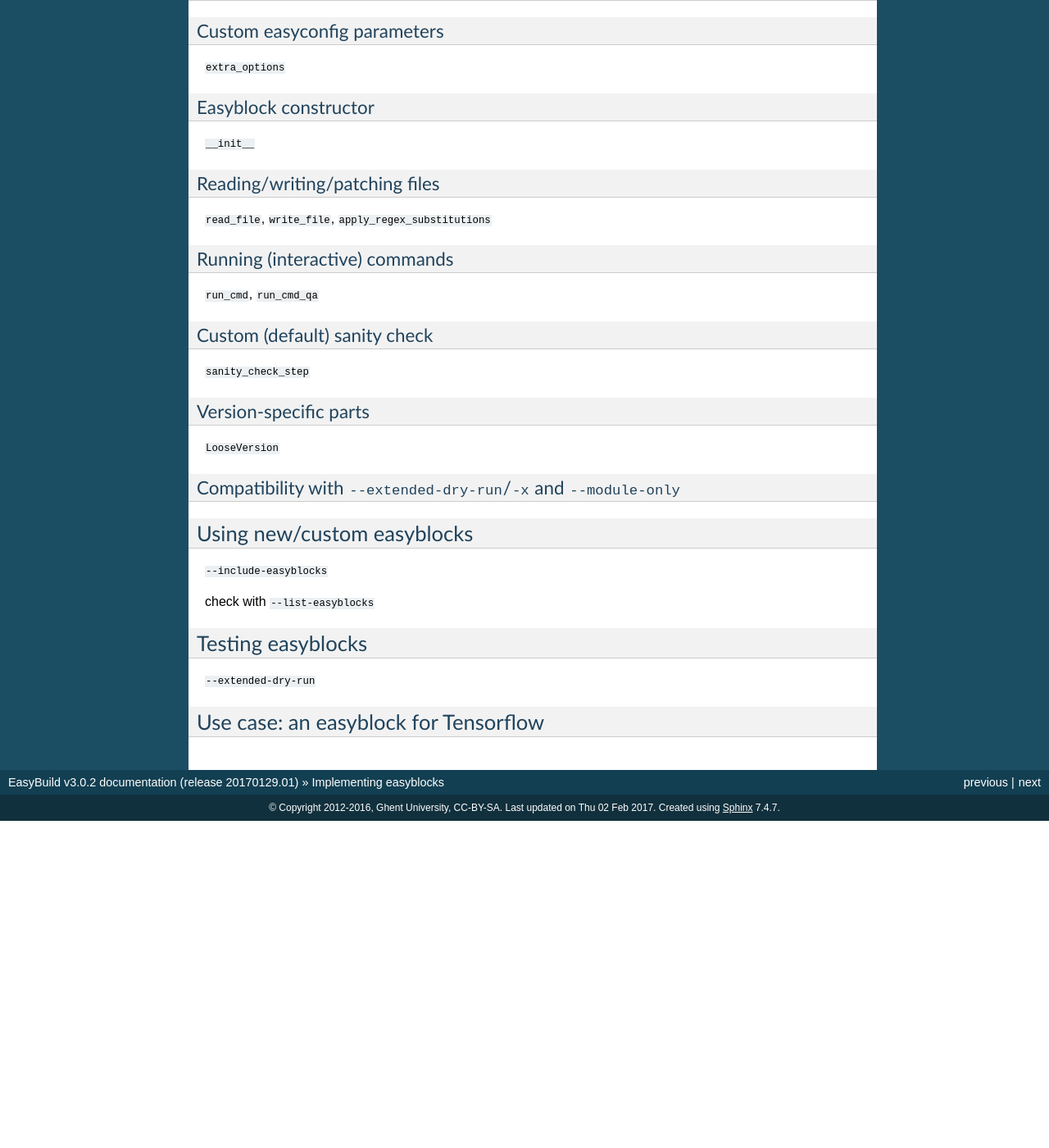
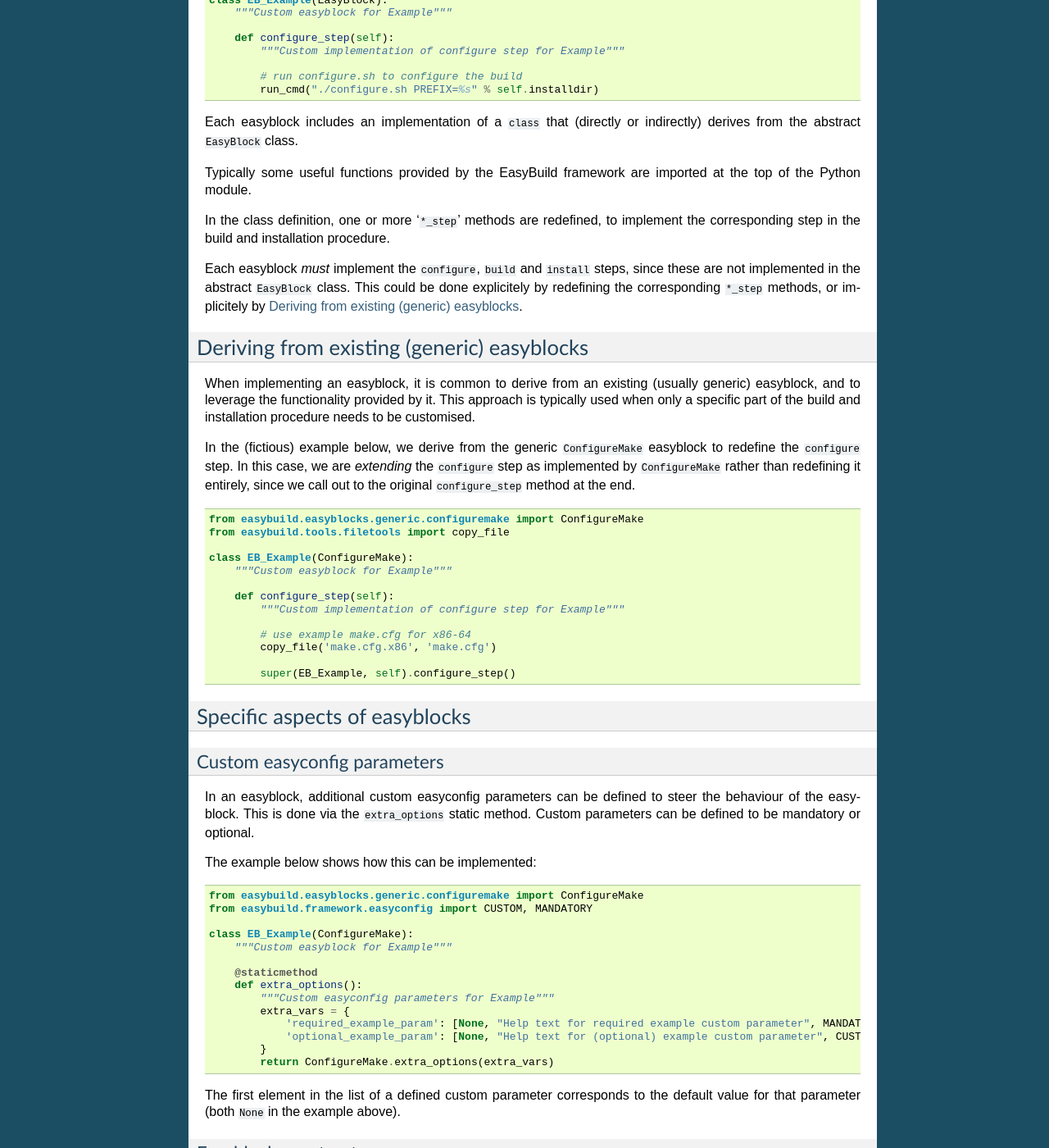
Before and after one commit to easybuilders/easybuild, a Sphinx documentation site: the page built from docs/Implementing-easyblocks.rst, in a window 1280 px wide and 1400 px high, scrolled down 3637 px. Shown: the whole window at 82% size. Built offline with Sphinx 7.4.7, drawn with Linux system fonts in a browser that asks for light colours; before the commit the page ends 4638 px from its top, so only the background shows below that; some of the changed text lies outside the part shown.

Commit message:
more sections in implementing easyblocks docs

```diff
--- a/docs/Implementing-easyblocks.rst
+++ b/docs/Implementing-easyblocks.rst
@@ -134,6 +134,7 @@ Module name/location
 ~~~~~~~~~~~~~~~~~~~~
 
 The *name* of the Python module file is directly related to the name of Python class (i.e., the actual easyblock) that it provides.
+
 It should:
 
 * *not* include the ``EB_`` prefix of the class name for software-specific easyblocks
@@ -176,13 +177,64 @@ see :ref:`include_easyblocks` for more information.
 Structure of an easyblock
 -------------------------
 
+The example below shows the overal structure of an easyblock:
+
+.. code:: python
+
+    from easybuild.framework.easyblock import EasyBlock
+    from easybuild.tools.filetools import run_cmd
+
+    class EB_Example(EasyBlock):
+        """Custom easyblock for Example"""
+
+        def configure_step(self):
+            """Custom implementation of configure step for Example"""
+
+            # run configure.sh to configure the build
+            run_cmd("./configure.sh PREFIX=%s" % self.installdir)
+
+
+Each easyblock includes an implementation of a ``class`` that (directly or indirectly) derives from the abstract
+``EasyBlock`` class.
+
+Typically some useful functions provided by the EasyBuild framework are imported at the top of the Python module.
+
+In the class definition, one or more '``*_step``' methods are redefined, to implement the corresponding step
+in the build and installation procedure.
+
+Each easyblock *must* implement the ``configure``, ``build`` and ``install`` steps, since these are not implemented
+in the abstract ``EasyBlock`` class. This could be done explicitely by redefining the corresponding ``*_step`` methods,
+or implicitely by :ref:`implementing_easyblocks_deriving`.
+
 
 .. _implementing_easyblocks_deriving:
 
 Deriving from existing (generic) easyblocks
 -------------------------------------------
 
-(multiple) inheritance
+When implementing an easyblock, it is common to derive from an existing (usually generic) easyblock,
+and to leverage the functionality provided by it. This approach is typically used when only a specific part
+of the build and installation procedure needs to be customised.
+
+In the (fictious) example below, we derive from the generic ``ConfigureMake`` easyblock to redefine the ``configure``
+step. In this case, we are *extending* the ``configure`` step as implemented by ``ConfigureMake`` rather than
+redefining it entirely, since we call out to the original ``configure_step`` method at the end.
+
+.. code:: python
+
+    from easybuild.easyblocks.generic.configuremake import ConfigureMake
+    from easybuild.tools.filetools import copy_file
+
+    class EB_Example(ConfigureMake):
+        """Custom easyblock for Example"""
+
+        def configure_step(self):
+            """Custom implementation of configure step for Example"""
+
+            # use example make.cfg for x86-64
+            copy_file('make.cfg.x86', 'make.cfg')
+
+            super(EB_Example, self).configure_step()
 
 
 .. _implementing_easyblocks_specifics:
@@ -196,7 +248,30 @@ Specific aspects of easyblocks
 Custom easyconfig parameters
 ~~~~~~~~~~~~~~~~~~~~~~~~~~~~
 
-``extra_options``
+In an easyblock, additional custom easyconfig parameters can be defined to steer the behaviour of the easyblock.
+This is done via the ``extra_options`` static method. Custom parameters can be defined to be mandatory or optional.
+
+The example below shows how this can be implemented:
+
+.. code:: python
+
+    from easybuild.easyblocks.generic.configuremake import ConfigureMake
+    from easybuild.framework.easyconfig import CUSTOM, MANDATORY
+
+    class EB_Example(ConfigureMake):
+        """Custom easyblock for Example"""
+
+        @staticmethod
+        def extra_options():
+            """Custom easyconfig parameters for Example"""
+            extra_vars = {
+                'required_example_param': [None, "Help text for required example custom parameter", MANDATORY],
+                'optional_example_param': [None, "Help text for (optional) example custom parameter", CUSTOM],
+            }
+            return ConfigureMake.extra_options(extra_vars)
+
+The first element in the list of a defined custom parameter corresponds to the default value for that parameter
+(both ``None`` in the example above).
 
 
 .. _implementing_easyblocks_constructor:
```
